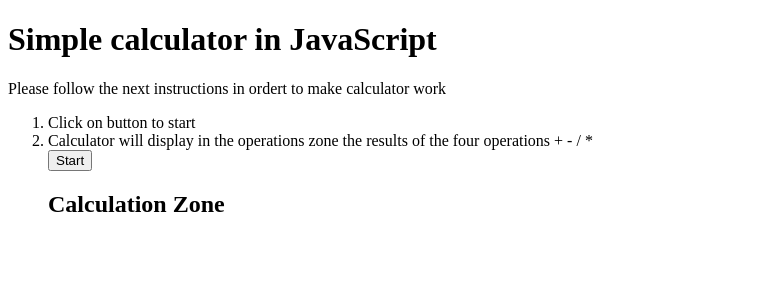
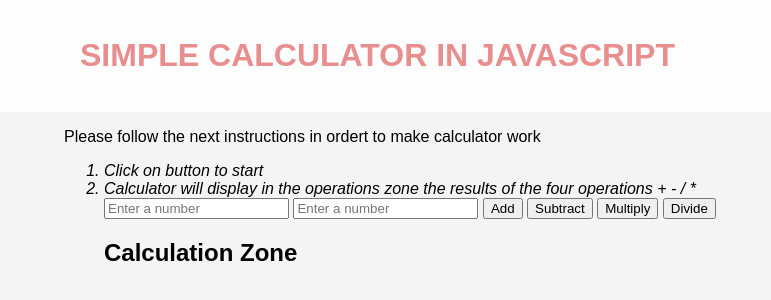
Before and after one commit to AldrianAlmonte/calculator-project, a plain HTML site: page index.html in a window 1280 px wide. Shown: the whole page, without its empty margins (0-771 px from the left). Drawn offline with Linux system fonts and the light colour scheme.

Commit message:
Final push

```diff
--- a/calculator.js
+++ b/calculator.js
@@ -1,4 +1,42 @@
-function calculator(){
+let num1 = document.getElementById("number0").value;
+let num2 = document.getElementById("number1").value;
+
+
+function add(){
     console.log("Calculating...");
-    let num1 = Number(prompt(`Enter the number`));
-    document.getElementById("calculationZone").innerHTML=`<p>${num1} * 10 = ${num1*10}`}
+
+
+    result = num1 + num2;
+
+
+    document.getElementById("calculationZone").innerHTML=`<p>${num1} + ${num2} = ${result}`
+}
+
+
+
+ function subtract(){
+    console.log("Calculating...");
+
+
+    result = num1 - num2;
+
+    document.getElementById("calculationZone").innerHTML=`<p>${num1} - ${num2} = ${result}`
+}
+
+function multiply(){
+    console.log("Calculating...");
+
+
+    result = num1 * num2;
+
+    document.getElementById("calculationZone").innerHTML=`<p>${num1} * ${num2} = ${result}`
+}
+
+function divide(){
+    console.log("Calculating...");
+
+
+    result = num1 / num2;
+
+    document.getElementById("calculationZone").innerHTML=`<p>${num1} / ${num2} = ${result}`
+}
--- a/index.html
+++ b/index.html
@@ -5,7 +5,7 @@
     <meta http-equiv="X-UA-Compatible" content="IE=edge">
     <meta name="viewport" content="width=device-width, initial-scale=1.0">
     <link rel="stylesheet" href="mystyle.css">
-    <title>Document</title>
+    <title>MyCalculator</title>
 </head>
 <body>
     <header>
@@ -16,7 +16,14 @@
         <ol>
             <li>Click on button to start</li>
             <li>Calculator will display in the operations zone the results of the four operations + - / *</li>
-            <button onclick="calculator();">Start</button>
+
+            <input type="number" id="number0" placeholder="Enter a number">
+            <input type="number" id="number1" placeholder="Enter a number">
+
+            <button onclick="add();">Add</button>
+            <button onclick="subtract();">Subtract</button>
+            <button onclick="multiply();">Multiply</button>
+            <button onclick="divide();">Divide</button>
             <h2>Calculation Zone</h2>
 
             <div id="calculationZone">
--- a/mystyle.css
+++ b/mystyle.css
@@ -0,0 +1,22 @@
+header{
+    background-color: rgba(255, 255, 255, .90);
+    padding: 1rem;
+}
+header h1{
+    margin-left: 4rem;
+    color: rgb(233, 142, 142);
+    text-transform: uppercase;
+
+}
+body{
+    margin: 0%;
+    padding: 0%;
+    background-color: #f4f4f4;
+    font-family: Arial, Helvetica, sans-serif;
+}
+main{
+    margin-left: 4rem;
+}
+li{
+    font-style: italic;
+}
```
